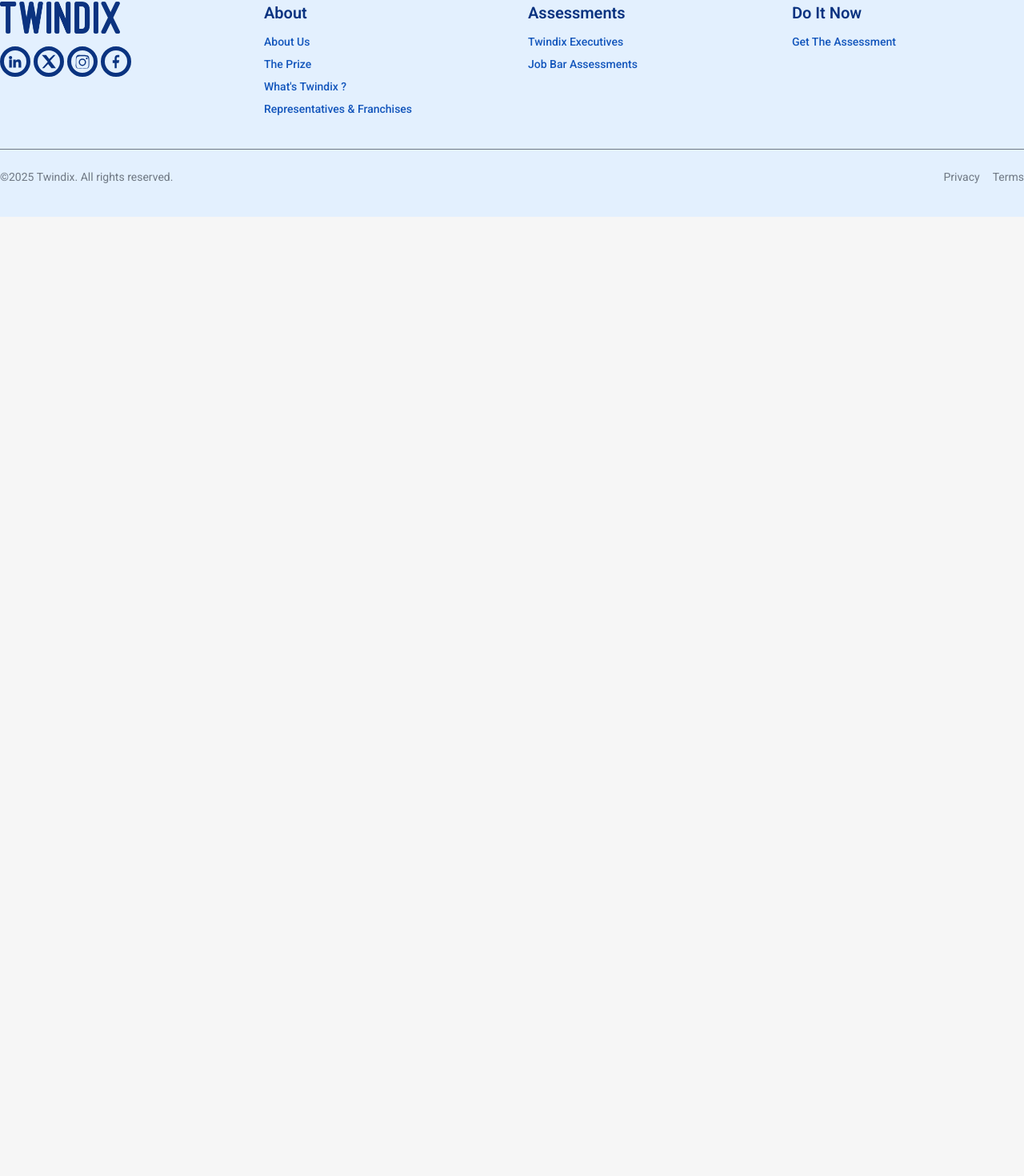
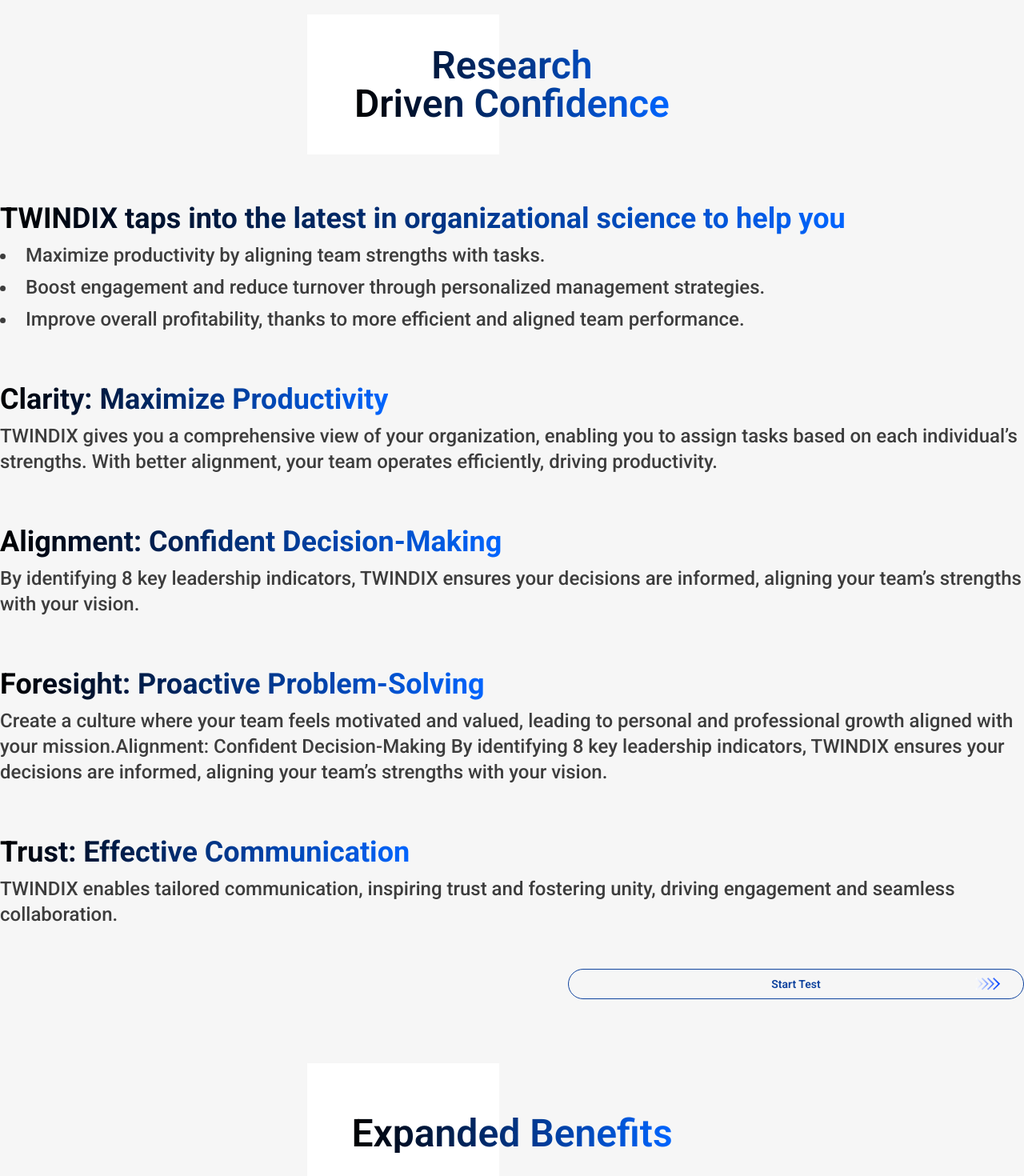
Before and after one commit to Twindix/twindix-webiste, a Next.js app: page /prize in a window 1280 px wide. Shown: the part 1052-2522 px from the top of the page at 80% size. Before the commit the page ends 1323 px from the top, so only its background shows below. Built offline with nearby package versions, Linux system fonts and the light colour scheme.

Commit message:
chore: Finish Prize Page

```diff
--- a/app/globals.css
+++ b/app/globals.css
@@ -33,6 +33,7 @@
     --color-gray-800: #3C4249;
     --color-gray-900: #2A2F35;
     --color-gray-910: #3F3F3F;
+    --color-gray-920: #3D3D3D;
 }
 
 html, body { height: 100%; }
--- a/app/prize/page.tsx
+++ b/app/prize/page.tsx
@@ -1,13 +1,12 @@
-import {
-    PrizeHero,
-} from "@/components";
+import { PrizeExpandedBenefits, PrizeHero, PrizeResearchDrivenConfidence } from "@/components";
 
 export default function Prize() {
     return (
         <div>
             <PrizeHero />
             <div className="container m-auto relative">
-                Research
+                <PrizeResearchDrivenConfidence />
+                <PrizeExpandedBenefits />
             </div>
         </div>
 
--- a/components/home/twindix-difference.tsx
+++ b/components/home/twindix-difference.tsx
@@ -12,6 +12,7 @@
                 <h2 className="font-semibold text-3xl lg:text-5xl text-gradient1">
                     What makes
                     <br className="hidden lg:block" />
+                    {" "}
                     Twindix Different?
                 </h2>
                 <p className="mt-2 lg:mt-4 font-medium text-sm lg:text-lg text-black/35">Twindix isn’t just a survey—it’s built on insights from 1,500 studies and 230 business models. It maps your strengths, highlights growth areas, and delivers practical strategies to enhance leadership and empower your team.</p>
--- a/components/index.ts
+++ b/components/index.ts
@@ -3,7 +3,9 @@
 import { HomeTwindixDifference } from "./home/twindix-difference";
 import { HomeTwnindixRightChoice } from "./home/twindix-right-choice";
 import { HomeWhyTwindixAssessments } from "./home/why-twindix-assessments";
+import { PrizeExpandedBenefits } from "./prize/expanded-benefits";
 import { PrizeHero } from "./prize/hero";
+import { PrizeResearchDrivenConfidence } from "./prize/research-driven-confidence";
 import { ContactUs } from "./shared/contact-us";
 import { Footer } from "./shared/footer";
 import { Hero } from "./shared/hero";
@@ -20,6 +22,8 @@
     HomeTwnindixRightChoice,
     HomeWhyTwindixAssessments,
     Navbar,
+    PrizeExpandedBenefits,
     PrizeHero,
+    PrizeResearchDrivenConfidence,
     Social,
 };
--- /dev/null
+++ b/components/prize/expanded-benefits.tsx
@@ -0,0 +1,58 @@
+import Link from "next/link";
+
+import { Button } from "@/atoms";
+import { routeUrlsData } from "@/data";
+
+export const PrizeExpandedBenefits = () => (
+    <section className="pb-[84] lg:pb-[168px]">
+        <div className="grid place-content-center h-[175px] relative before:content-[''] before:absolute before:inset-y-0 before:left-1/8 before:sm:left-[30%] before:w-60 before:bg-white before:z-[-1]">
+            <h2 className="relative z-0 isolate inline-block mx-auto text-center font-semibold text-3xl lg:text-5xl text-gradient1">
+                Expanded Benefits
+            </h2>
+        </div>
+        <div className="flex flex-col gap-8 lg:gap-16 mt-[30px] lg:mt-[60px]">
+            <div>
+                <h3 className="font-bold text-2xl lg:text-4xl text-gradient1">Transform Your Leadership: The Power of Understanding Organizational Mindset</h3>
+                <p className="mt-1.5 lg:mt-2.5 font-medium text-lg lg:text-2xl text-gray-920">What if you could tap into a hidden reservoir of potential within your organization? By understanding your team’s mindset and management indicators, you unlock the key to transformative leadership. This isn’t just theory; it’s about reshaping how you operate, driving performance, and fostering an environment where everyone thrives. Here’s how this knowledge can revolutionize your approach.</p>
+            </div>
+            <div>
+                <h3 className="font-bold text-2xl lg:text-4xl text-gradient1">See the Bigger Picture: Maximize Productivity with Clarity</h3>
+                <p className="mt-1.5 lg:mt-2.5 font-medium text-lg lg:text-2xl text-gray-920">Unlock insights into how your team members naturally operate. Discover which individuals excel in strategic planning, who is more responsive, and who thrives in high-pressure situations. This knowledge allows you to assign tasks that align with each person’s strengths, ensuring that every role is filled by someone who can excel in it. It’s like putting the right pieces in a puzzle—each one fits perfectly, creating a seamless operation and maximizing your team’s output.</p>
+            </div>
+            <div>
+                <h3 className="font-bold text-2xl lg:text-4xl text-gradient1">Make Confident Decisions: Anticipate and Align with Your Team</h3>
+                <p className="mt-1.5 lg:mt-2.5 font-medium text-lg lg:text-2xl text-gray-920">Imagine having a roadmap for how your team approaches challenges. With TWINDIX, you can better understand their responses and anticipate the moves that align with their strengths. This insight empowers you to make decisions that are perfectly in sync with the team’s natural flow, reducing uncertainty. As a leader, you’ll navigate complex situations with greater confidence, knowing that your decisions are backed by an understanding of your team’s innate behaviors.</p>
+            </div>
+            <div>
+                <h3 className="font-bold text-2xl lg:text-4xl text-gradient1">Solve Issues Before They Start: Be Proactive, Not Reactive</h3>
+                <p className="mt-1.5 lg:mt-2.5 font-medium text-lg lg:text-2xl text-gray-920">Why wait for problems to arise when you can prevent them? By identifying which behaviors might slow progress or cause friction, you can intervene before they become serious issues. TWINDIX helps you recognize the early signs of challenges and address them with tailored strategies. This proactive approach keeps your team moving forward, allowing you to maintain momentum and focus on what truly matters—growth and success.</p>
+            </div>
+            <div>
+                <h3 className="font-bold text-2xl lg:text-4xl text-gradient1">Shape a Culture of Growth: Build an Environment that Resonates</h3>
+                <p className="mt-1.5 lg:mt-2.5 font-medium text-lg lg:text-2xl text-gray-920">A thriving workplace culture is one where everyone feels understood and valued. With TWINDIX, you can create an environment that aligns with your team’s core values, drives, and strengths. When people feel seen and their roles play to their natural skills, they’re more motivated and engaged. This means a happier, more productive team that’s eager to contribute to the company’s mission—resulting in a culture that nurtures both personal and professional growth.</p>
+            </div>
+            <div>
+                <h3 className="font-bold text-2xl lg:text-4xl text-gradient1">Inspire Trust and Alignment: Communicate with Purpose</h3>
+                <p className="mt-1.5 lg:mt-2.5 font-medium text-lg lg:text-2xl text-gray-920">Understanding the diverse mindsets within your team allows you to tailor your communication style for maximum impact. When you speak to their motivations and values, you foster a sense of trust and alignment. This clarity translates into stronger collaboration, smoother project execution, and a unified team that moves towards shared goals. It’s about building relationships that strengthen every aspect of your leadership.</p>
+            </div>
+        </div>
+        <div className="w-full flex flex-col lg:flex-row justify-between lg:items-center gap-4 lg:gap-0 mt-[26px] lg:mt-[52px]">
+            <p className="font-bold text-xl lg:text-3xl text-gradient1">
+                Ready to transform your leadership
+                {" "}
+                <br className="hidden lg:block" />
+                and unlock your organization’s full
+                {" "}
+                <br className="hidden lg:block" />
+                potential?
+            </p>
+            <Button
+                className="w-full lg:w-[570px]"
+                variant="outlined"
+                withArrowsIcon
+            >
+                <Link href={routeUrlsData.getTheAssessment}>Start Test</Link>
+            </Button>
+        </div>
+    </section>
+);
--- /dev/null
+++ b/components/prize/research-driven-confidence.tsx
@@ -0,0 +1,51 @@
+import Link from "next/link";
+
+import { Button } from "@/atoms";
+import { routeUrlsData } from "@/data";
+
+export const PrizeResearchDrivenConfidence = () => (
+    <section className="py-10 lg:py-20">
+        <div className="grid place-content-center h-[175px] relative before:content-[''] before:absolute before:inset-y-0 before:left-1/8 before:sm:left-[30%] before:w-60 before:bg-white before:z-[-1]">
+            <h2 className="relative z-0 isolate inline-block mx-auto text-center font-semibold text-3xl lg:text-5xl text-gradient1">
+                Research
+                <br />
+                Driven Confidence
+            </h2>
+        </div>
+        <div className="flex flex-col gap-8 lg:gap-16 mt-[30px] lg:mt-[60px]">
+            <div>
+                <h3 className="font-bold text-2xl lg:text-4xl text-gradient1">TWINDIX taps into the latest in organizational science to help you</h3>
+                <ul className="list-disc list-inside mt-1.5 lg:mt-2.5 space-y-2 font-medium text-lg lg:text-2xl text-gray-920">
+                    <li>Maximize productivity by aligning team strengths with tasks.</li>
+                    <li>Boost engagement and reduce turnover through personalized management strategies.</li>
+                    <li>Improve overall profitability, thanks to more efficient and aligned team performance.</li>
+                </ul>
+            </div>
+            <div>
+                <h3 className="font-bold text-2xl lg:text-4xl text-gradient1">Clarity: Maximize Productivity</h3>
+                <p className="mt-1.5 lg:mt-2.5 font-medium text-lg lg:text-2xl text-gray-920">TWINDIX gives you a comprehensive view of your organization, enabling you to assign tasks based on each individual’s strengths. With better alignment, your team operates efficiently, driving productivity.</p>
+            </div>
+            <div>
+                <h3 className="font-bold text-2xl lg:text-4xl text-gradient1">Alignment: Confident Decision-Making</h3>
+                <p className="mt-1.5 lg:mt-2.5 font-medium text-lg lg:text-2xl text-gray-920">By identifying 8 key leadership indicators, TWINDIX ensures your decisions are informed, aligning your team’s strengths with your vision.</p>
+            </div>
+            <div>
+                <h3 className="font-bold text-2xl lg:text-4xl text-gradient1">Foresight: Proactive Problem-Solving</h3>
+                <p className="mt-1.5 lg:mt-2.5 font-medium text-lg lg:text-2xl text-gray-920">Create a culture where your team feels motivated and valued, leading to personal and professional growth aligned with your mission.Alignment: Confident Decision-Making By identifying 8 key leadership indicators, TWINDIX ensures your decisions are informed, aligning your team’s strengths with your vision.</p>
+            </div>
+            <div>
+                <h3 className="font-bold text-2xl lg:text-4xl text-gradient1">Trust: Effective Communication</h3>
+                <p className="mt-1.5 lg:mt-2.5 font-medium text-lg lg:text-2xl text-gray-920">TWINDIX enables tailored communication, inspiring trust and fostering unity, driving engagement and seamless collaboration.</p>
+            </div>
+        </div>
+        <div className="w-full flex justify-center lg:justify-end mt-[26px] lg:mt-[52px]">
+            <Button
+                className="w-[570px]"
+                variant="outlined"
+                withArrowsIcon
+            >
+                <Link href={routeUrlsData.getTheAssessment}>Start Test</Link>
+            </Button>
+        </div>
+    </section>
+);
```
